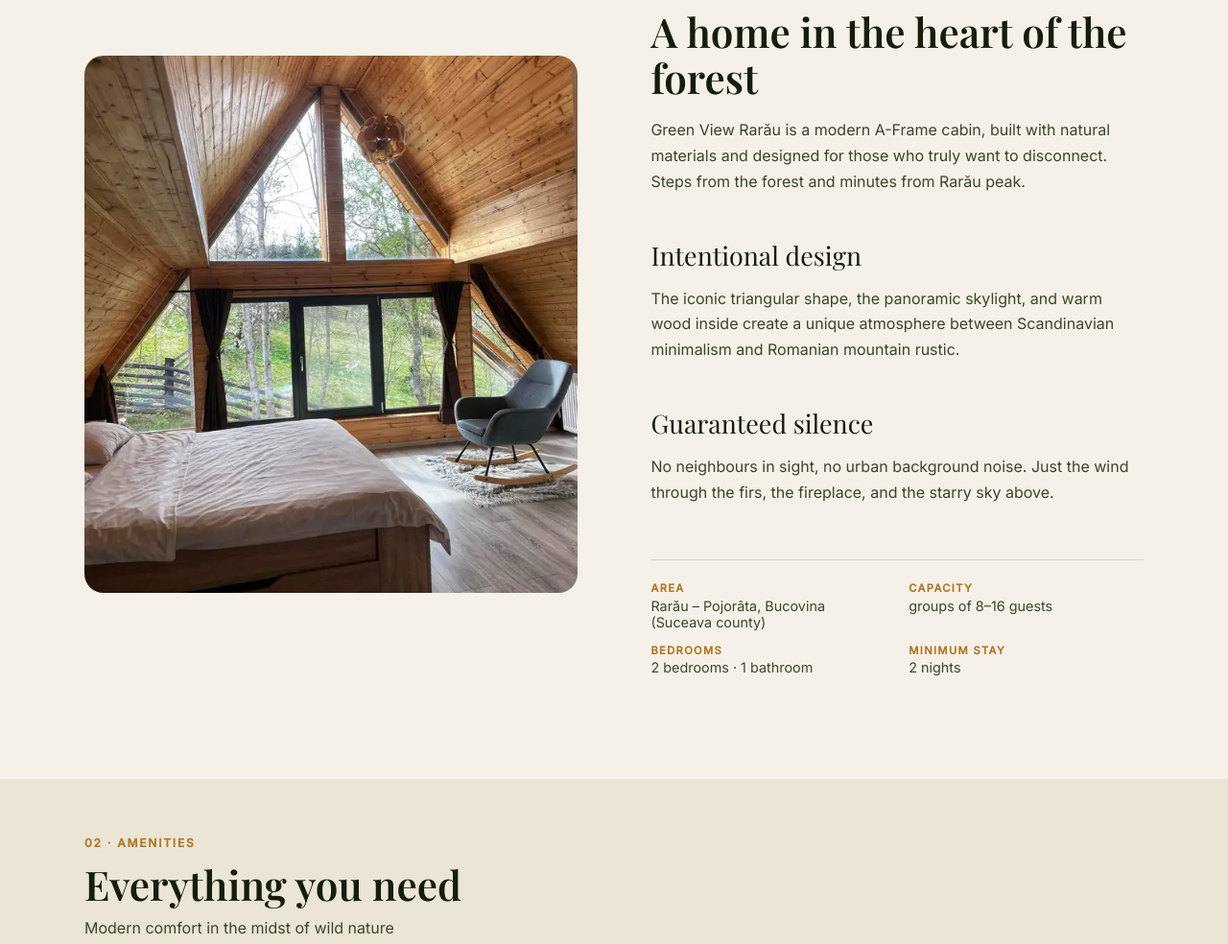
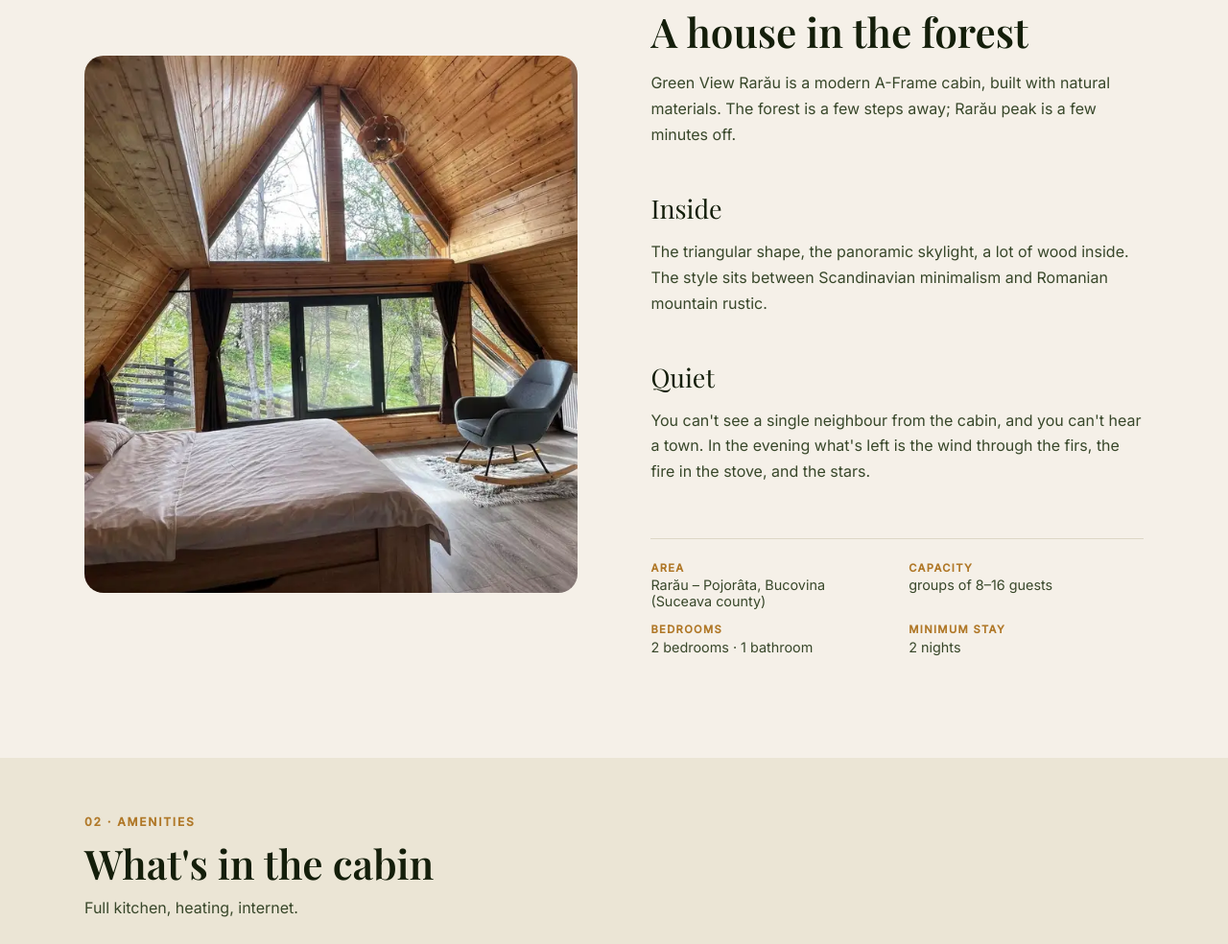
Before and after one commit to tdrobota/cabanagreenview.ro, a plain HTML site: page index.html in a window 1280 px wide. Shown: the part 897-1881 px from the top of the page at 96% size. Drawn offline with Linux system fonts and the light colour scheme.

Commit message:
Humanize the site copy (RO + EN)
Ran the marketing prose through the humanize skill: removed AI-writing
tells while keeping every fact. No structural or code changes.

- Hero, About (title + 3 paragraphs), section subtitles, the 4 season
  blurbs, and the contact line rewritten.
- Cut puffery ("iconica", "atmosfera unica", "paradis verde", "farmec
  aparte", "in inima padurii" / "nestled"), vibe padding with no fact
  ("gandita pentru cei care vor sa se deconecteze cu adevarat"), the
  "no X, no Y, just Z" construction in the About section, and the
  design-speak headings ("Design intentionat", "Liniste garantata").
- Kept: all distances, "materiale naturale" (vague in source, left
  vague), the 2-hour reply commitment, the guest reviews, POI facts,
  and the FAQ answers, untouched.
- Romanian diacritics kept (needed for search).

Hero H1 also now carries the location keyword instead of a wordless
tagline, which the earlier review had flagged.

Co-Authored-By: Claude Sonnet 5 <noreply@anthropic.com>
Claude-Session: https://claude.ai/code/session_01EQJ6tjNyk83v9nW4UWv3NE

```diff
--- a/app.js
+++ b/app.js
@@ -18,33 +18,33 @@
       nav_contact:     "Rezervare",
       bar_tagline:     "Cabană A-Frame · Rarău, Bucovina",
       hero_eyebrow:    "Rarău · Bucovina",
-      hero_title:      "Unde pădurea<br><em>te îmbrățișează</em>",
-      hero_sub:        "O cabană A-Frame ascunsă între brazi, la poalele muntelui Rarău",
+      hero_title:      "O cabană A-Frame<br><em>la poalele Rarăului</em>",
+      hero_sub:        "Între brazi, în Bucovina. Liniște, șemineu și pădurea la câțiva pași.",
       hero_cta:        "Verifică disponibilitatea",
       lab_about:       "01 · Cabana",
-      about_title:     "O casă în inima pădurii",
-      about_p1:        "Green View Rarău este o cabană A-Frame modernă, construită cu materiale naturale și gândită pentru cei care vor să se deconecteze cu adevărat. La câțiva pași de pădure și la câteva minute de vârful Rarău.",
-      about_h2:        "Design intenționat",
-      about_p2:        "Forma triunghiulară iconică, fereastra panoramică de la mansardă și lemnul cald din interior creează o atmosferă unică, între minimalismul scandinav și rusticul montan românesc.",
-      about_h3:        "Liniște garantată",
-      about_p3:        "Fără vecini în câmp vizual, fără zgomot de fond urban. Doar vântul prin brazi, focul din șemineu și cerul înstelat deasupra ta.",
+      about_title:     "O casă în pădure",
+      about_p1:        "Green View Rarău este o cabană A-Frame modernă, construită cu materiale naturale. Pădurea e la câțiva pași, iar vârful Rarău la câteva minute.",
+      about_h2:        "Interiorul",
+      about_p2:        "Forma triunghiulară, fereastra panoramică de la mansardă, mult lemn la interior. Stilul e între minimalism scandinav și rustic montan românesc.",
+      about_h3:        "Liniște",
+      about_p3:        "De la cabană nu se vede niciun vecin și nu se aude oraș. Seara rămân vântul prin brazi, focul din șemineu și cerul înstelat.",
       lab_facilities:  "02 · Facilități",
-      fac_title:       "Tot ce ai nevoie",
-      fac_sub:         "Confort modern în mijlocul naturii sălbatice",
+      fac_title:       "Ce găsești în cabană",
+      fac_sub:         "Bucătărie completă, căldură, internet.",
       lab_gallery:     "03 · Galerie",
-      gal_title:       "Privește, explorează",
+      gal_title:       "Cabana în imagini",
       gal_hint:        "Trage pentru a răsfoi · apasă pentru a mări",
       lab_seasons:     "04 · Anotimpuri",
-      seasons_title:   "Frumos în orice anotimp",
-      seasons_sub:     "Rarăul se transformă odată cu anotimpurile",
+      seasons_title:   "Cele patru anotimpuri",
+      seasons_sub:     "Arată altfel în fiecare anotimp.",
       lab_map:         "05 · Împrejurimi",
-      map_title:       "Ce te așteaptă în jur",
-      map_sub:         "Atracții naturale și culturale la câțiva kilometri distanță",
+      map_title:       "Ce e prin apropiere",
+      map_sub:         "Repere din zonă, la câțiva kilometri de cabană.",
       map_legend:      "Cabana este punctul alb. Reperele din jur sunt marcate cu auriu.",
       map_phint:       "Distanțele sunt aproximative, pe șosea, din zona Pojorâta / Câmpulung Moldovenesc.",
       lab_reviews:     "06 · Recenzii",
       rev_title:       "Ce spun oaspeții",
-      contact_p:       "Scrie-ne sau apasă butonul pentru a verifica disponibilitatea. Răspundem în maximum 2 ore.",
+      contact_p:       "Scrie-ne sau deschide calendarul ca să vezi datele libere. Răspundem în maximum 2 ore.",
       contact_cta:     "Verifică disponibilitatea",
       footer_nav_label: "Secțiuni",
       footer_copy:     "Cabană A-Frame, Rarău, Bucovina",
@@ -66,33 +66,33 @@
       nav_contact:     "Book",
       bar_tagline:     "A-Frame cabin · Rarău, Bucovina",
       hero_eyebrow:    "Rarău · Bucovina",
-      hero_title:      "Where the forest<br><em>embraces you</em>",
-      hero_sub:        "An A-Frame cabin nestled among firs, at the foot of Rarău mountain",
+      hero_title:      "An A-Frame cabin<br><em>at the foot of Rarău</em>",
+      hero_sub:        "Among the firs, in Bucovina. Quiet, a fireplace, and the forest a few steps away.",
       hero_cta:        "Check availability",
       lab_about:       "01 · Cabin",
-      about_title:     "A home in the heart of the forest",
-      about_p1:        "Green View Rarău is a modern A-Frame cabin, built with natural materials and designed for those who truly want to disconnect. Steps from the forest and minutes from Rarău peak.",
-      about_h2:        "Intentional design",
-      about_p2:        "The iconic triangular shape, the panoramic skylight, and warm wood inside create a unique atmosphere between Scandinavian minimalism and Romanian mountain rustic.",
-      about_h3:        "Guaranteed silence",
-      about_p3:        "No neighbours in sight, no urban background noise. Just the wind through the firs, the fireplace, and the starry sky above.",
+      about_title:     "A house in the forest",
+      about_p1:        "Green View Rarău is a modern A-Frame cabin, built with natural materials. The forest is a few steps away; Rarău peak is a few minutes off.",
+      about_h2:        "Inside",
+      about_p2:        "The triangular shape, the panoramic skylight, a lot of wood inside. The style sits between Scandinavian minimalism and Romanian mountain rustic.",
+      about_h3:        "Quiet",
+      about_p3:        "You can't see a single neighbour from the cabin, and you can't hear a town. In the evening what's left is the wind through the firs, the fire in the stove, and the stars.",
       lab_facilities:  "02 · Amenities",
-      fac_title:       "Everything you need",
-      fac_sub:         "Modern comfort in the midst of wild nature",
+      fac_title:       "What's in the cabin",
+      fac_sub:         "Full kitchen, heating, internet.",
       lab_gallery:     "03 · Gallery",
-      gal_title:       "Look, explore",
+      gal_title:       "The cabin in photos",
       gal_hint:        "Drag to browse · tap to enlarge",
       lab_seasons:     "04 · Seasons",
-      seasons_title:   "Beautiful in every season",
-      seasons_sub:     "Rarău transforms with the seasons",
+      seasons_title:   "The four seasons",
+      seasons_sub:     "It looks different in each season.",
       lab_map:         "05 · Surroundings",
-      map_title:       "What awaits nearby",
-      map_sub:         "Natural and cultural attractions just a few kilometres away",
+      map_title:       "What's nearby",
+      map_sub:         "Local landmarks, a few kilometres from the cabin.",
       map_legend:      "The cabin is the white marker. Nearby landmarks are marked in gold.",
       map_phint:       "Distances are approximate, by road, from the Pojorâta / Câmpulung Moldovenesc area.",
       lab_reviews:     "06 · Reviews",
       rev_title:       "What guests say",
-      contact_p:       "Write to us or press the button to check availability. We reply within 2 hours.",
+      contact_p:       "Write to us, or open the calendar to see which dates are free. We reply within 2 hours.",
       contact_cta:     "Check availability",
       footer_nav_label: "Sections",
       footer_copy:     "A-Frame cabin, Rarău, Bucovina",
--- a/index.html
+++ b/index.html
@@ -150,8 +150,8 @@
     </div>
     <div class="hero-content">
       <p class="hero-eyebrow" data-i18n="hero_eyebrow">Rarău · Bucovina</p>
-      <h1 class="hero-title" data-i18n="hero_title">Unde pădurea<br><em>te îmbrățișează</em></h1>
-      <p class="hero-sub" data-i18n="hero_sub">O cabană A-Frame ascunsă între brazi, la poalele muntelui Rarău</p>
+      <h1 class="hero-title" data-i18n="hero_title">O cabană A-Frame<br><em>la poalele Rarăului</em></h1>
+      <p class="hero-sub" data-i18n="hero_sub">Între brazi, în Bucovina. Liniște, șemineu și pădurea la câțiva pași.</p>
       <button class="btn-amber mag" type="button" data-modal-open data-i18n="hero_cta">Verifică disponibilitatea</button>
     </div>
     <div class="hero-scroll-hint"><div class="scroll-line"></div></div>
@@ -171,16 +171,16 @@
       <div class="story-text">
         <div class="story-block">
           <span class="section-label" data-i18n="lab_about">01 · Cabana</span>
-          <h2 data-i18n="about_title">O casă în inima pădurii</h2>
-          <p data-i18n="about_p1">Green View Rarău este o cabană A-Frame modernă, construită cu materiale naturale și gândită pentru cei care vor să se deconecteze cu adevărat. La câțiva pași de pădure și la câteva minute de vârful Rarău.</p>
+          <h2 data-i18n="about_title">O casă în pădure</h2>
+          <p data-i18n="about_p1">Green View Rarău este o cabană A-Frame modernă, construită cu materiale naturale. Pădurea e la câțiva pași, iar vârful Rarău la câteva minute.</p>
         </div>
         <div class="story-block">
-          <h3 data-i18n="about_h2">Design intenționat</h3>
-          <p data-i18n="about_p2">Forma triunghiulară iconică, fereastra panoramică de la mansardă și lemnul cald din interior creează o atmosferă unică, între minimalismul scandinav și rusticul montan românesc.</p>
+          <h3 data-i18n="about_h2">Interiorul</h3>
+          <p data-i18n="about_p2">Forma triunghiulară, fereastra panoramică de la mansardă, mult lemn la interior. Stilul e între minimalism scandinav și rustic montan românesc.</p>
         </div>
         <div class="story-block">
-          <h3 data-i18n="about_h3">Liniște garantată</h3>
-          <p data-i18n="about_p3">Fără vecini în câmp vizual, fără zgomot de fond urban. Doar vântul prin brazi, focul din șemineu și cerul înstelat deasupra ta.</p>
+          <h3 data-i18n="about_h3">Liniște</h3>
+          <p data-i18n="about_p3">De la cabană nu se vede niciun vecin și nu se aude oraș. Seara rămân vântul prin brazi, focul din șemineu și cerul înstelat.</p>
         </div>
         <!-- TODO owner: confirmă adresa exactă, coordonatele GPS, prețul pe noapte, configurația dormitoarelor și orele de check-in / check-out -->
         <dl class="about-spec">
@@ -210,8 +210,8 @@
     <div class="container">
       <div class="section-header">
         <span class="section-label" data-i18n="lab_facilities">02 · Facilități</span>
-        <h2 data-i18n="fac_title">Tot ce ai nevoie</h2>
-        <p data-i18n="fac_sub">Confort modern în mijlocul naturii sălbatice</p>
+        <h2 data-i18n="fac_title">Ce găsești în cabană</h2>
+        <p data-i18n="fac_sub">Bucătărie completă, căldură, internet.</p>
       </div>
       <ul class="fac-grid" id="facGrid">
         <li class="fac-card">
@@ -271,7 +271,7 @@
     <div class="container">
       <div class="section-header">
         <span class="section-label" data-i18n="lab_gallery">03 · Galerie</span>
-        <h2 data-i18n="gal_title">Privește, explorează</h2>
+        <h2 data-i18n="gal_title">Cabana în imagini</h2>
         <p class="gal-hint" data-i18n="gal_hint">Trage pentru a răsfoi · apasă pentru a mări</p>
         <button class="g-pause" id="gPause" type="button" data-i18n-ro="Oprește derularea" data-i18n-en="Pause scrolling" aria-pressed="false">Oprește derularea</button>
       </div>
@@ -287,8 +287,8 @@
       <div class="seasons-copy">
         <div class="section-header section-header--light">
           <span class="section-label" data-i18n="lab_seasons">04 · Anotimpuri</span>
-          <h2 data-i18n="seasons_title">Frumos în orice anotimp</h2>
-          <p data-i18n="seasons_sub">Rarăul se transformă odată cu anotimpurile</p>
+          <h2 data-i18n="seasons_title">Cele patru anotimpuri</h2>
+          <p data-i18n="seasons_sub">Arată altfel în fiecare anotimp.</p>
         </div>
         <div class="seasons-tabs" role="tablist" aria-label="Anotimpuri">
           <button class="stab active" id="stab-spring" data-season="spring" role="tab" aria-selected="true" aria-controls="sp-spring" data-i18n-ro="Primăvara" data-i18n-en="Spring">Primăvara</button>
@@ -302,28 +302,28 @@
           <div class="spanel-bg" style="background-image:url('https://images.unsplash.com/photo-1644594359850-7175820bdf8a?auto=format&fit=crop&w=1600&q=80')"></div>
           <div class="spanel-content">
             <h3 data-i18n-ro="Primăvara" data-i18n-en="Spring">Primăvara</h3>
-            <p data-i18n-ro="Zăpezile se topesc, brândușele apar printre pini, iar aerul miroase a rășină proaspătă. Cel mai bun moment pentru drumeții lungi." data-i18n-en="Snow melts, crocuses appear among the pines, and the air smells of fresh resin. The best time for long hikes.">Zăpezile se topesc, brândușele apar printre pini, iar aerul miroase a rășină proaspătă. Cel mai bun moment pentru drumeții lungi.</p>
+            <p data-i18n-ro="Zăpada se topește, apar brândușele printre pini, aerul miroase a rășină. E cel mai bun sezon pentru drumeții lungi." data-i18n-en="The snow melts, crocuses come up between the pines, the air smells of resin. It's the best season for long hikes.">Zăpada se topește, apar brândușele printre pini, aerul miroase a rășină. E cel mai bun sezon pentru drumeții lungi.</p>
           </div>
         </div>
         <div class="spanel" id="sp-summer" role="tabpanel" aria-labelledby="stab-summer" tabindex="0" hidden>
           <div class="spanel-bg" style="background-image:url('https://images.unsplash.com/photo-1600120616210-f0af010134e0?auto=format&fit=crop&w=1600&q=80')"></div>
           <div class="spanel-content">
             <h3 data-i18n-ro="Vara" data-i18n-en="Summer">Vara</h3>
-            <p data-i18n-ro="Zilele lungi și verdeața explozivă fac din Rarău un paradis verde. Hamacul, cafeaua și liniștea completă." data-i18n-en="Long days and explosive greenery make Rarău a green paradise. Hammock, coffee, and complete silence.">Zilele lungi și verdeața explozivă fac din Rarău un paradis verde. Hamacul, cafeaua și liniștea completă.</p>
+            <p data-i18n-ro="Zile lungi și verde peste tot. Hamacul din grădină, o cafea, liniște." data-i18n-en="Long days and green everywhere. The garden hammock, a coffee, quiet.">Zile lungi și verde peste tot. Hamacul din grădină, o cafea, liniște.</p>
           </div>
         </div>
         <div class="spanel" id="sp-autumn" role="tabpanel" aria-labelledby="stab-autumn" tabindex="0" hidden>
           <div class="spanel-bg" style="background-image:url('https://images.unsplash.com/photo-1630258578657-238d82761404?auto=format&fit=crop&w=1600&q=80')"></div>
           <div class="spanel-content">
             <h3 data-i18n-ro="Toamna" data-i18n-en="Autumn">Toamna</h3>
-            <p data-i18n-ro="Pădurile se aprind în roșu și auriu. Ceața dimineții atârnă între vârfuri, iar serile la șemineu capătă un farmec aparte." data-i18n-en="Forests ignite in red and gold. Morning mist hangs between peaks, and evenings by the fireplace have a special charm.">Pădurile se aprind în roșu și auriu. Ceața dimineții atârnă între vârfuri, iar serile la șemineu capătă un farmec aparte.</p>
+            <p data-i18n-ro="Pădurea se face roșie și aurie. Dimineața, ceața stă între vârfuri. Seara, focul în șemineu." data-i18n-en="The forest turns red and gold. In the morning the fog sits between the peaks. In the evening, the fire in the stove.">Pădurea se face roșie și aurie. Dimineața, ceața stă între vârfuri. Seara, focul în șemineu.</p>
           </div>
         </div>
         <div class="spanel" id="sp-winter" role="tabpanel" aria-labelledby="stab-winter" tabindex="0" hidden>
           <div class="spanel-bg" style="background-image:url('https://images.pexels.com/photos/691668/pexels-photo-691668.jpeg?auto=compress&cs=tinysrgb&w=1600')"></div>
           <div class="spanel-content">
             <h3 data-i18n-ro="Iarna" data-i18n-en="Winter">Iarna</h3>
-            <p data-i18n-ro="Zăpada înmoaie orice zgomot. Cabana strălucește în alb, iar focul din interior e tot ce ai nevoie." data-i18n-en="Snow muffles every sound. The cabin glows white, and the fire inside is all you need.">Zăpada înmoaie orice zgomot. Cabana strălucește în alb, iar focul din interior e tot ce ai nevoie.</p>
+            <p data-i18n-ro="Zăpada înmoaie orice zgomot. Afară e alb, înăuntru arde focul." data-i18n-en="Snow softens every sound. Outside it's white, inside the fire is going.">Zăpada înmoaie orice zgomot. Afară e alb, înăuntru arde focul.</p>
           </div>
         </div>
       </div>
@@ -335,8 +335,8 @@
     <div class="container">
       <div class="section-header">
         <span class="section-label" data-i18n="lab_map">05 · Împrejurimi</span>
-        <h2 data-i18n="map_title">Ce te așteaptă în jur</h2>
-        <p data-i18n="map_sub">Atracții naturale și culturale la câțiva kilometri distanță</p>
+        <h2 data-i18n="map_title">Ce e prin apropiere</h2>
+        <p data-i18n="map_sub">Repere din zonă, la câțiva kilometri de cabană.</p>
       </div>
       <div class="map-layout">
         <div class="map-wrap">
@@ -514,7 +514,7 @@
 
       <div class="footer-contact-col">
         <p class="footer-col-label" data-i18n-ro="08 · Rezervare" data-i18n-en="08 · Book">08 · Rezervare</p>
-        <p class="footer-contact-desc" data-i18n="contact_p">Scrie-ne sau apasă butonul pentru a verifica disponibilitatea. Răspundem în maximum 2 ore.</p>
+        <p class="footer-contact-desc" data-i18n="contact_p">Scrie-ne sau deschide calendarul ca să vezi datele libere. Răspundem în maximum 2 ore.</p>
         <div class="contact-links">
           <a href="https://wa.me/40756651582" target="_blank" rel="noopener noreferrer" class="contact-link">
             <svg viewBox="0 0 24 24" fill="currentColor" aria-hidden="true"><path d="M17.472 14.382c-.297-.149-1.758-.867-2.03-.967-.273-.099-.471-.148-.67.15-.197.297-.767.966-.94 1.164-.173.199-.347.223-.644.075-.297-.15-1.255-.463-2.39-1.475-.883-.788-1.48-1.761-1.653-2.059-.173-.297-.018-.458.13-.606.134-.133.298-.347.446-.52.149-.174.198-.298.298-.497.099-.198.05-.371-.025-.52-.075-.149-.669-1.612-.916-2.207-.242-.579-.487-.5-.669-.51-.173-.008-.371-.01-.57-.01-.198 0-.52.074-.792.372-.272.297-1.04 1.016-1.04 2.479 0 1.462 1.065 2.875 1.213 3.074.149.198 2.096 3.2 5.077 4.487.709.306 1.262.489 1.694.625.712.227 1.36.195 1.871.118.571-.085 1.758-.719 2.006-1.413.248-.694.248-1.289.173-1.413-.074-.124-.272-.198-.57-.347z"/><path d="M12 0C5.373 0 0 5.373 0 12c0 2.124.558 4.117 1.535 5.845L.057 23.57a.5.5 0 00.614.601l5.898-1.545A11.944 11.944 0 0012 24c6.627 0 12-5.373 12-12S18.627 0 12 0zm0 21.818a9.808 9.808 0 01-5.028-1.384l-.36-.214-3.733.979.997-3.645-.235-.374A9.818 9.818 0 012.182 12C2.182 6.57 6.57 2.182 12 2.182S21.818 6.57 21.818 12 17.43 21.818 12 21.818z"/></svg>
@@ -584,6 +584,6 @@
        Plausible (self-host or plausible.io) — also feeds the track() events in app.js:
        <script defer data-domain="cabanagreenview.ro" src="https://plausible.io/js/script.js"></script>
   -->
-  <script src="app.js?v=22" defer></script>
+  <script src="app.js?v=23" defer></script>
 </body>
 </html>
```
